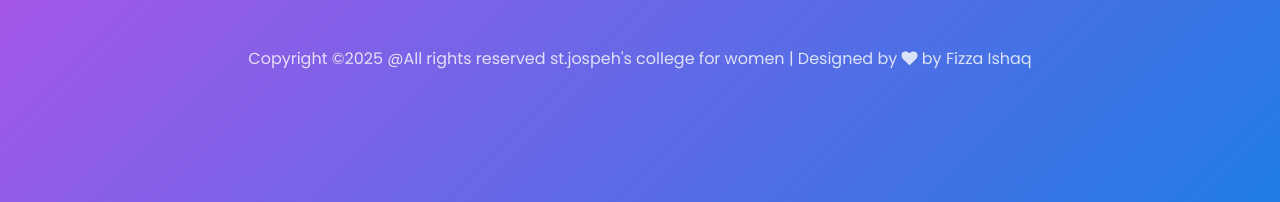
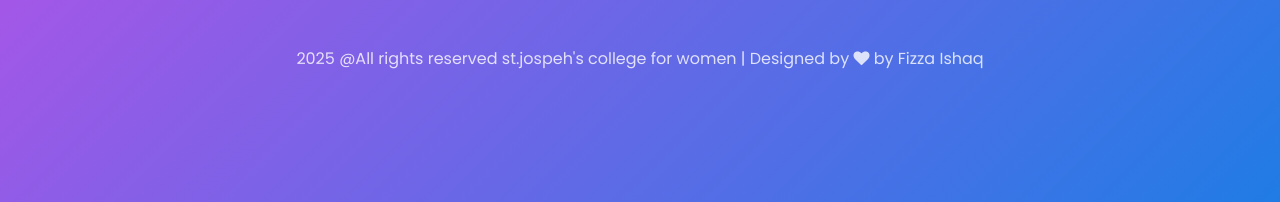
Before and after one commit to FIZZAISHAQ30/Thedaughtersofthecross.com, a plain HTML site: page blog.html in a window 1280 px wide. Shown: the part 2600-2802 px from the top of the page. Drawn offline with Linux system fonts and the light colour scheme; some packages are replaced by stand-ins of ours; no server answers.

Commit message:
Add files via upload

```diff
--- a/blog.html
+++ b/blog.html
@@ -245,7 +245,7 @@
   <div class="col-md-12 text-center">
 
     <p><!-- Link back to Colorlib can't be removed. Template is licensed under CC BY 3.0. -->
-      Copyright &copy;<script>document.write(new Date().getFullYear());</script> @All rights reserved st.jospeh's college for women | Designed by <i class="fa fa-heart" aria-hidden="true"></i> by <a href="https://colorlib.com" target="_blank">Fizza Ishaq</a>
+      <script>document.write(new Date().getFullYear());</script> @All rights reserved st.jospeh's college for women | Designed by <i class="fa fa-heart" aria-hidden="true"></i> by <a href="https://colorlib.com" target="_blank">Fizza Ishaq</a>
       <!-- Link back to Colorlib can't be removed. Template is licensed under CC BY 3.0. --></p>
     </div>
   </div>
```
